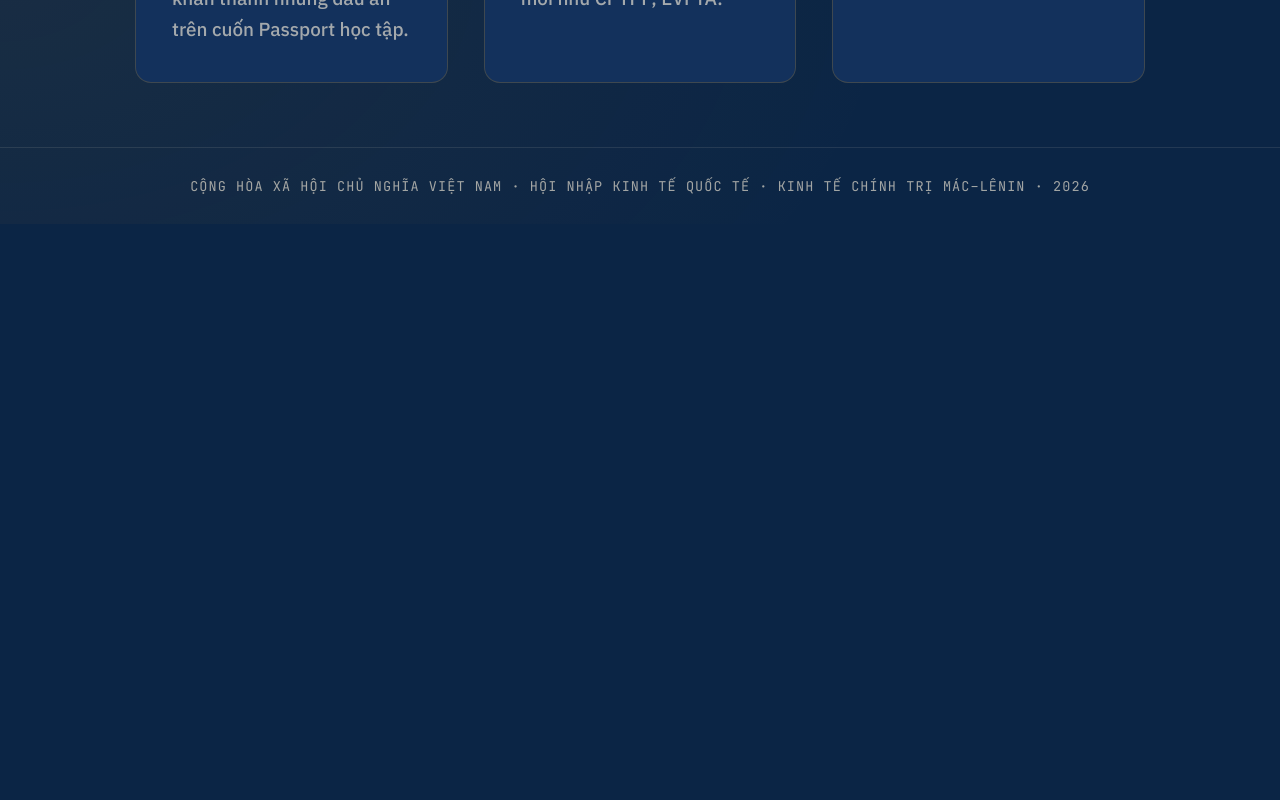
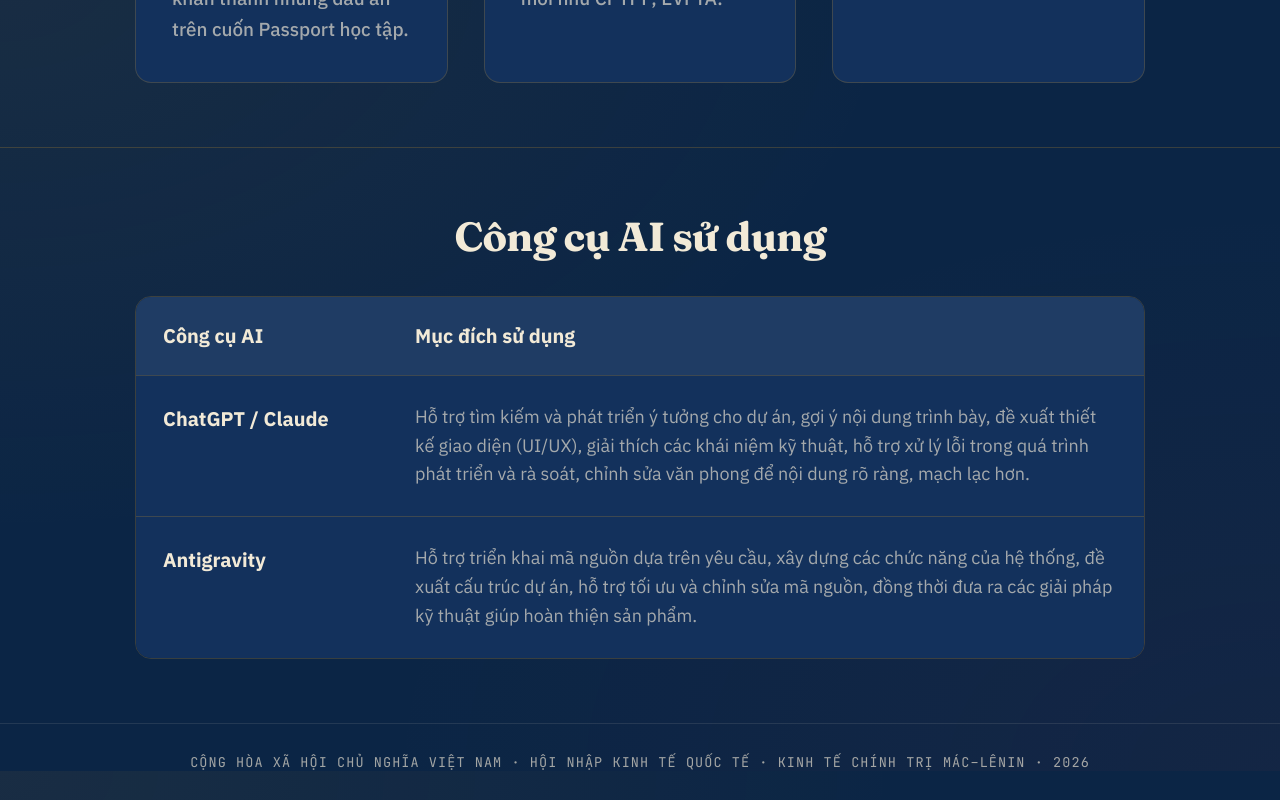
Before and after one commit to phanhoangs26/MLN122, a React (Vite) app: page /about in a window 1280 px wide. Shown: the part 829-1629 px from the top of the page. Before the commit the page ends 1053 px from the top, so only its background shows below. Built offline with nearby package versions, Linux system fonts and the light colour scheme.

Commit message:
Add evaluation criteria

```diff
--- a/src/pages/About.tsx
+++ b/src/pages/About.tsx
@@ -88,6 +88,44 @@ export default function About() {
           </div>
         </div>
       </section>
+
+      <section style={{ padding: 'clamp(2rem, 5vw, 4rem) 0', borderTop: '1px solid var(--border)' }}>
+        <div className="wrap">
+          <h2 style={{ marginBottom: '2rem', textAlign: 'center' }}>Công cụ AI sử dụng</h2>
+          <div style={{ overflowX: 'auto', borderRadius: 'var(--radius-lg)', border: '1px solid var(--border)' }}>
+            <table style={{
+              width: '100%',
+              borderCollapse: 'collapse',
+              background: 'var(--navy-mid)',
+            }}>
+              <thead>
+                <tr style={{ background: 'rgba(255,255,255,0.05)' }}>
+                  <th style={{ padding: '1.25rem 1.5rem', textAlign: 'left', borderBottom: '1px solid var(--border)', width: '25%', fontSize: '1.1rem' }}>Công cụ AI</th>
+                  <th style={{ padding: '1.25rem 1.5rem', textAlign: 'left', borderBottom: '1px solid var(--border)', fontSize: '1.1rem' }}>Mục đích sử dụng</th>
+                </tr>
+              </thead>
+              <tbody>
+                <tr>
+                  <td style={{ padding: '1.5rem', borderBottom: '1px solid var(--border)', fontWeight: 'bold', fontSize: '1.1rem', verticalAlign: 'top' }}>
+                    ChatGPT / Claude
+                  </td>
+                  <td style={{ padding: '1.5rem', borderBottom: '1px solid var(--border)', color: 'var(--text-muted)', lineHeight: 1.6, verticalAlign: 'top' }}>
+                    Hỗ trợ tìm kiếm và phát triển ý tưởng cho dự án, gợi ý nội dung trình bày, đề xuất thiết kế giao diện (UI/UX), giải thích các khái niệm kỹ thuật, hỗ trợ xử lý lỗi trong quá trình phát triển và rà soát, chỉnh sửa văn phong để nội dung rõ ràng, mạch lạc hơn.
+                  </td>
+                </tr>
+                <tr>
+                  <td style={{ padding: '1.5rem', fontWeight: 'bold', fontSize: '1.1rem', verticalAlign: 'top' }}>
+                    Antigravity
+                  </td>
+                  <td style={{ padding: '1.5rem', color: 'var(--text-muted)', lineHeight: 1.6, verticalAlign: 'top' }}>
+                    Hỗ trợ triển khai mã nguồn dựa trên yêu cầu, xây dựng các chức năng của hệ thống, đề xuất cấu trúc dự án, hỗ trợ tối ưu và chỉnh sửa mã nguồn, đồng thời đưa ra các giải pháp kỹ thuật giúp hoàn thiện sản phẩm.
+                  </td>
+                </tr>
+              </tbody>
+            </table>
+          </div>
+        </div>
+      </section>
     </Layout>
   );
 }
```
